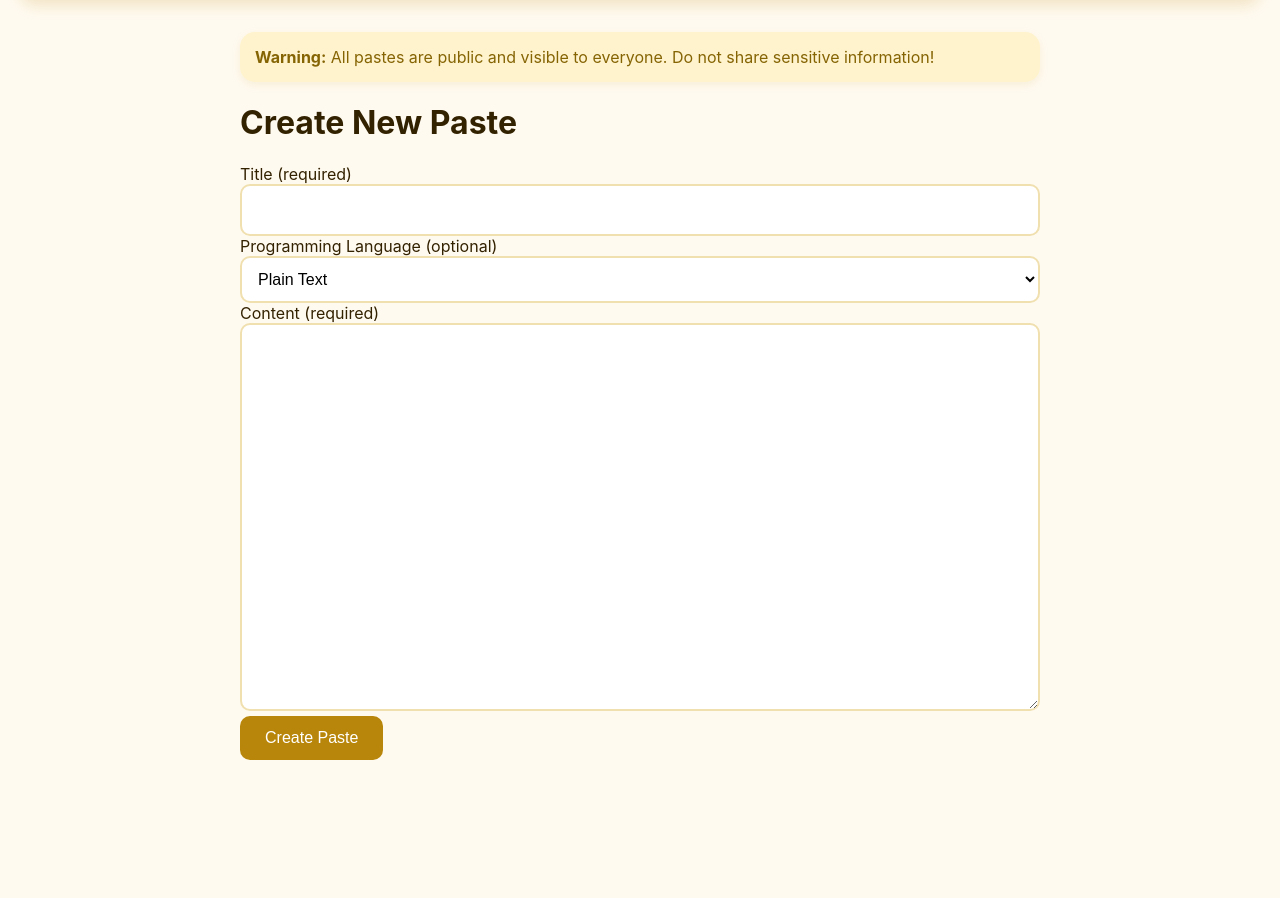
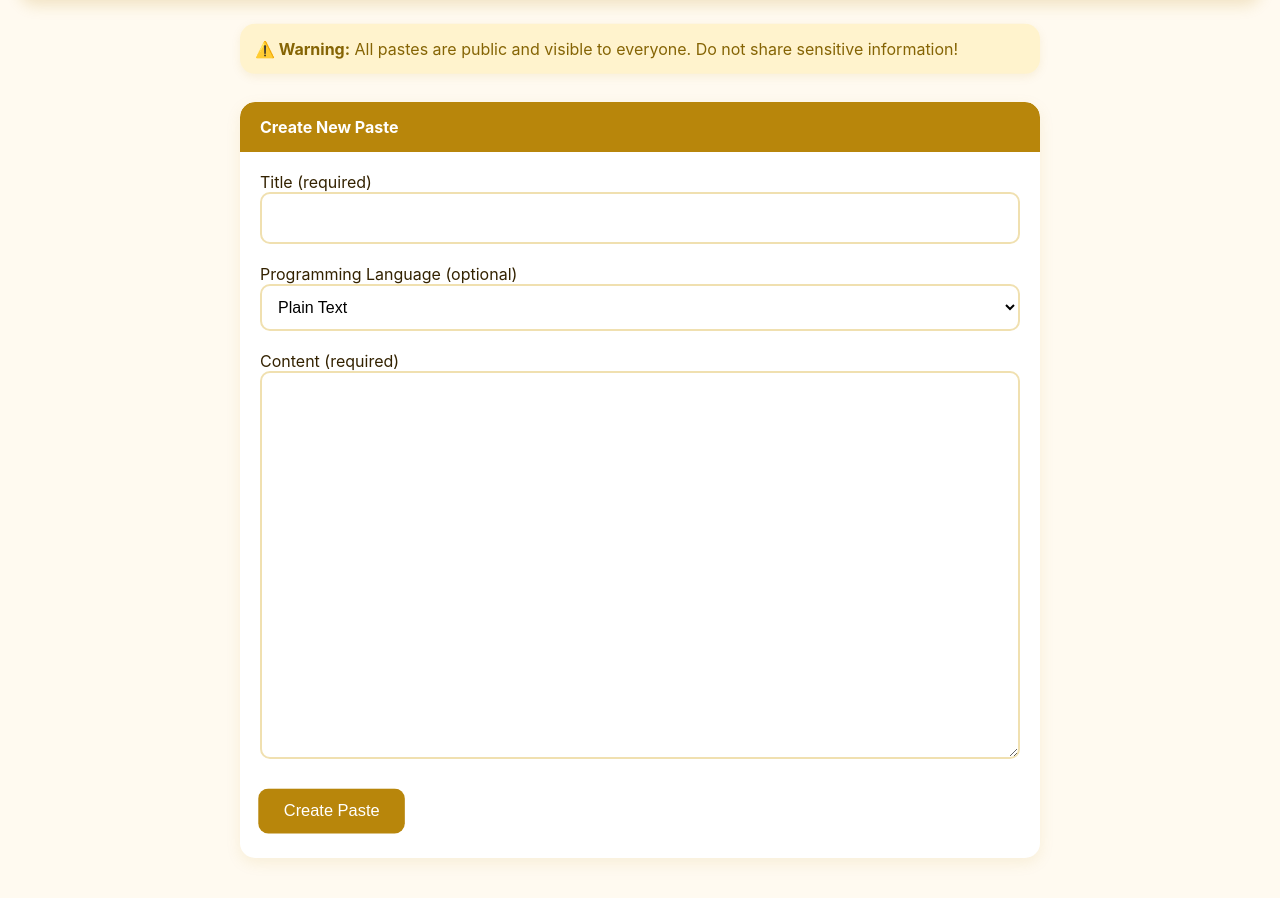
Before and after one commit to karpfish2/karpPaste, a Flask app: page /create in a window 1280 px wide. Shown: the part 79-977 px from the top of the page. Before the commit the page ends 839 px from the top, so only its background shows below. Run offline with Flask 3, Linux system fonts and the light colour scheme.

Commit message:
Update create.html

```diff
--- a/templates/create.html
+++ b/templates/create.html
@@ -1,23 +1,26 @@
 {% extends "base.html" %}
-
 {% block title %}KarpPaste - Create New Paste{% endblock %}
-
 {% block content %}
 <div class="warning-banner">
-    <strong>Warning:</strong> All pastes are public and visible to everyone. Do not share sensitive information!
+    <strong>⚠️ Warning:</strong> All pastes are public and visible to everyone. Do not share sensitive information!
 </div>
 
-<h1 class="mb-4">Create New Paste</h1>
-
+<div class="card">
+    <div class="card-header">
+        Create New Paste
+    </div>
+    <div class="card-body">
         <form method="POST" action="{{ url_for('create') }}">
-    <div class="mb-3">
-        <label for="title" class="form-label">Title (required)</label>
-        <input type="text" class="form-control" id="title" name="title" maxlength="100" required>
+            <div class="form-group">
+                <label for="title">Title (required)</label>
+                <input type="text" class="form-control" id="title" name="title" maxlength="100" required
+                       style="animation: fadeIn 0.8s ease-out;">
             </div>
 
-    <div class="mb-3">
-        <label for="language" class="form-label">Programming Language (optional)</label>
-        <select class="form-select" id="language" name="language">
+            <div class="form-group" style="margin-top: 20px;">
+                <label for="language">Programming Language (optional)</label>
+                <select class="form-select" id="language" name="language"
+                        style="animation: slideUp 0.8s ease-out;">
                     <option value="">Plain Text</option>
                     <option value="python">Python</option>
                     <option value="javascript">JavaScript</option>
@@ -82,11 +85,84 @@
                 </select>
             </div>
 
-    <div class="mb-3">
-        <label for="content" class="form-label">Content (required)</label>
-        <textarea class="form-control" id="content" name="content" rows="15" required></textarea>
+            <div class="form-group" style="margin-top: 20px;">
+                <label for="content">Content (required)</label>
+                <textarea class="form-control" id="content" name="content" rows="15" required
+                          style="animation: slideUp 1s ease-out; resize: vertical;"></textarea>
             </div>
 
-    <button type="submit" class="btn btn-primary">Create Paste</button>
+            <div style="margin-top: 25px;">
+                <button type="submit" class="btn btn-primary">
+                    Create Paste
+                </button>
+            </div>
         </form>
+    </div>
+</div>
+
+<script>
+    // Анимации для формы
+    document.addEventListener('DOMContentLoaded', function() {
+        // Задержка для элементов формы
+        const formElements = document.querySelectorAll('.form-control, .form-select, .btn');
+        formElements.forEach((element, index) => {
+            // Добавляем анимации с задержкой
+            element.style.opacity = "0";
+            element.style.animation = "none";
+
+            setTimeout(() => {
+                element.style.opacity = "1";
+                if (element.tagName.toLowerCase() === 'button') {
+                    element.style.animation = "pulse 2s infinite";
+                } else if (element.tagName.toLowerCase() === 'select') {
+                    element.style.animation = "slideUp 0.5s ease-out forwards";
+                } else {
+                    element.style.animation = "fadeIn 0.5s ease-out forwards";
+                }
+            }, 100 * (index + 1));
+        });
+
+        // Добавляем эффект свечения для кнопки при наведении
+        const submitButton = document.querySelector('button[type="submit"]');
+        submitButton.addEventListener('mouseover', function() {
+            this.style.animation = "pulse 0.5s infinite";
+        });
+
+        submitButton.addEventListener('mouseout', function() {
+            this.style.animation = "none";
+        });
+
+        // Анимация для предупреждения
+        const warningBanner = document.querySelector('.warning-banner');
+        warningBanner.style.animation = "float 4s ease-in-out infinite";
+
+        // Эффект фокуса для текстовых полей
+        const textInputs = document.querySelectorAll('input[type="text"], textarea');
+        textInputs.forEach(input => {
+            input.addEventListener('focus', function() {
+                this.style.boxShadow = "0 0 15px rgba(255, 215, 0, 0.5)";
+                this.style.transition = "all 0.3s ease";
+            });
+
+            input.addEventListener('blur', function() {
+                this.style.boxShadow = "";
+            });
+        });
+    });
+
+    // Добавляем анимацию ввода для текстовой области
+    const contentArea = document.getElementById('content');
+    if (contentArea) {
+        contentArea.addEventListener('input', function() {
+            // Создаем эффект ряби при вводе текста
+            this.style.transition = "none";
+            this.style.transform = "translateY(1px)";
+
+            setTimeout(() => {
+                this.style.transition = "transform 0.3s ease";
+                this.style.transform = "translateY(0)";
+            }, 50);
+        });
+    }
+</script>
 {% endblock %}
```
Lines whose indentation alone changed are shown as unchanged.
